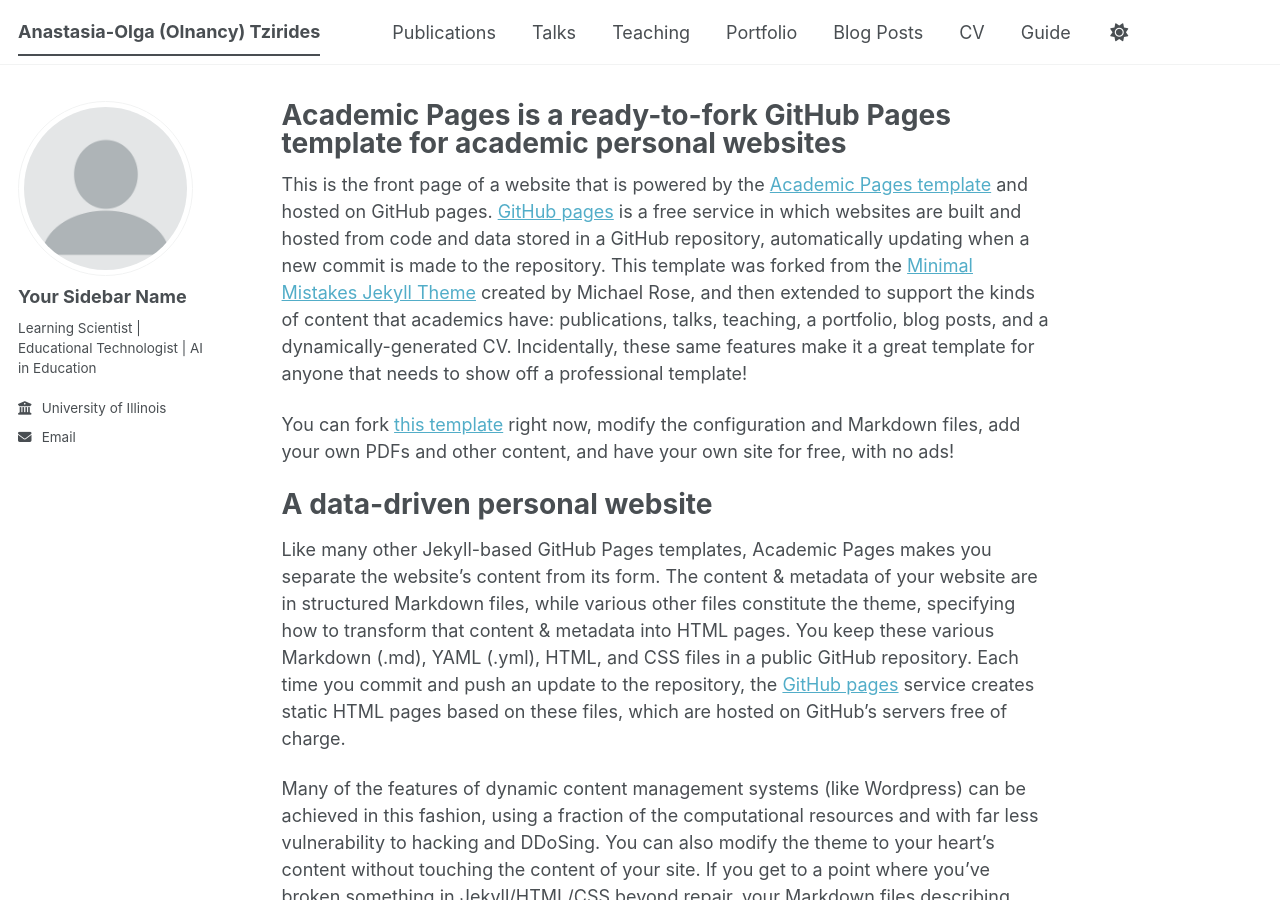
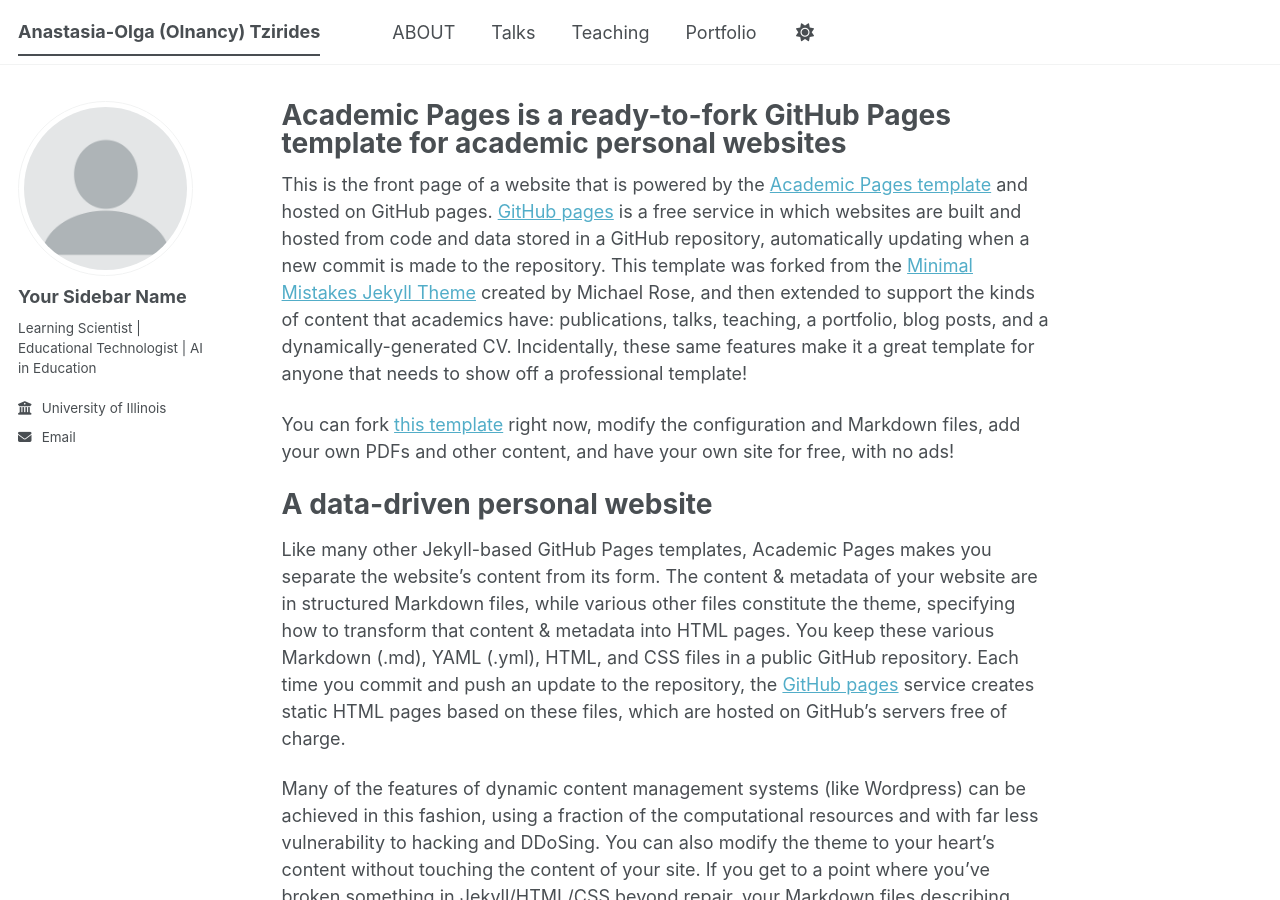
Before and after one commit to Olnancy/olnancy.github.io, a Jekyll site: the page built from _pages/about.md, in a window 1280 px wide and 900 px high. Built offline with Jekyll 4.4.1, drawn with Linux system fonts in a browser that asks for light colours; a script bundle is joined from its source files by our own code; library files that are not in the unit come from our copies.

Commit message:
Update navigation.yml

```diff
--- a/_data/navigation.yml
+++ b/_data/navigation.yml
@@ -8,8 +8,8 @@
 #      Markdown formatted page while the second is generated using JSON.
 
 main:
-  - title: "Publications"
-    url: /publications/
+  - title: "ABOUT"
+    url: /about/
 
   - title: "Talks"
     url: /talks/
@@ -20,14 +20,14 @@ main:
   - title: "Portfolio"
     url: /portfolio/
 
-  - title: "Blog Posts"
-    url: /year-archive/
+#  - title: "Blog Posts"
+ #   url: /year-archive/
 
-  - title: "CV"
-    url: /cv/
+#  - title: "CV"
+#    url: /cv/
 
   # - title: "CV"
   #   url: /cv-json/
 
-  - title: "Guide"
-    url: /markdown/
+#  - title: "Guide"
+#    url: /markdown/
```
